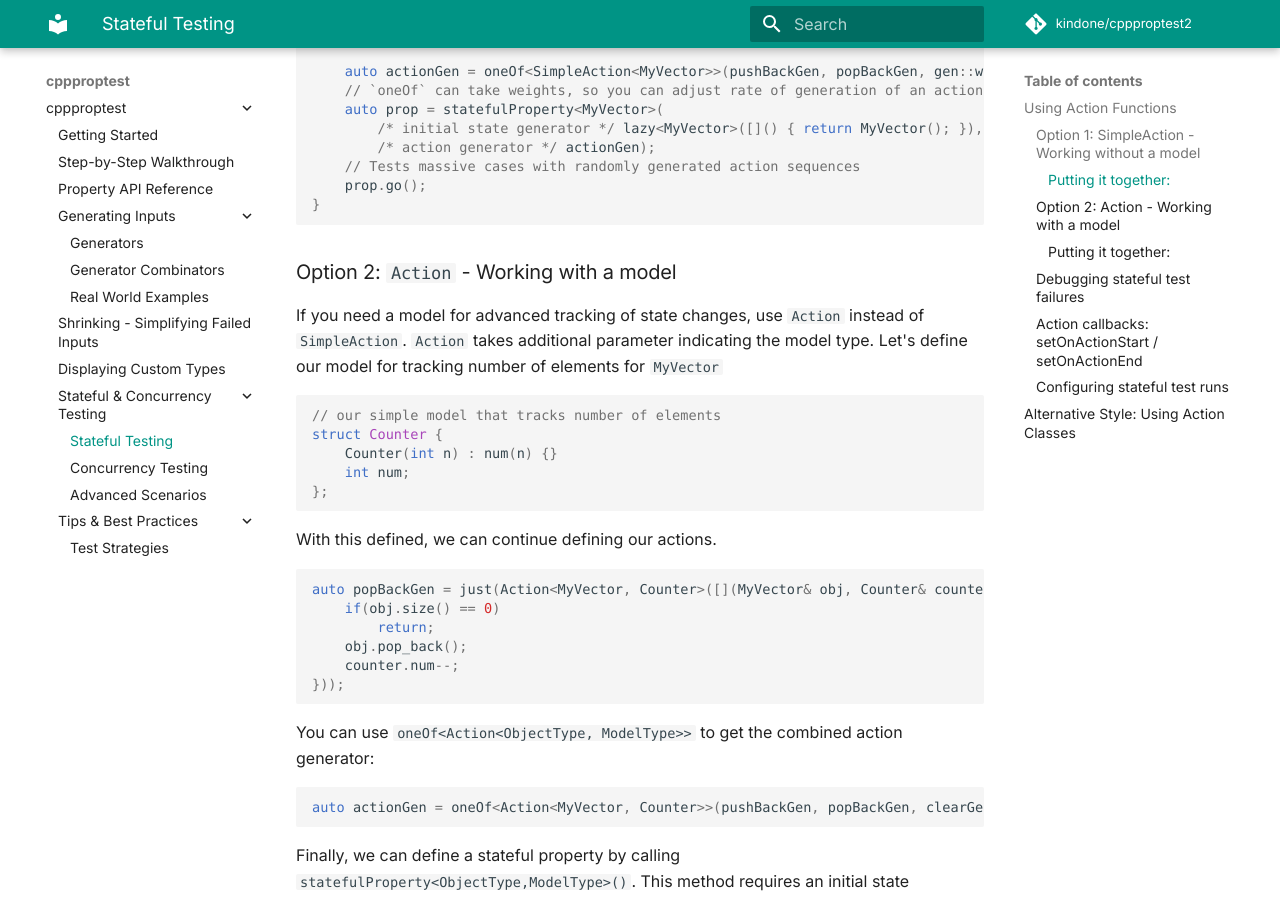
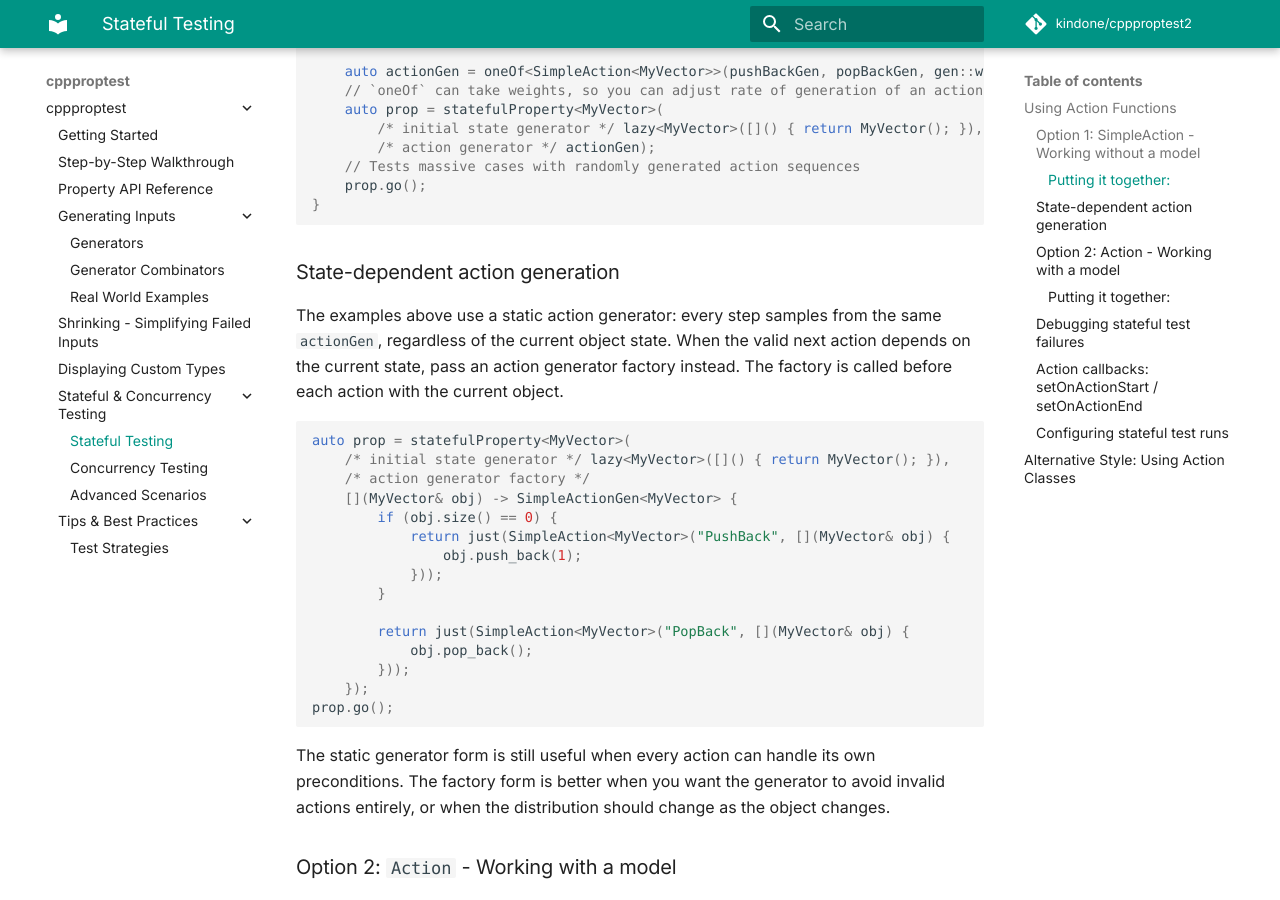
Before and after one commit to kindone/cppproptest2, an MkDocs documentation site: the page built from docs/StatefulTesting.md, in a window 1280 px wide and 900 px high, scrolled down 3336 px. Built offline with MkDocs 1.6.1 and Material for MkDocs 9.7.7, drawn with Linux system fonts in a browser that asks for light colours; some web fonts are replaced; comment, search, counter and statistics services are not loaded; some of the changed text lies outside the part shown.

Commit message:
Enhance stateful action generation

````diff
--- a/docs/StatefulTesting.md
+++ b/docs/StatefulTesting.md
@@ -146,6 +146,30 @@
 }
 ```
 
+### State-dependent action generation
+
+The examples above use a static action generator: every step samples from the same `actionGen`, regardless of the current object state. When the valid next action depends on the current state, pass an action generator factory instead. The factory is called before each action with the current object.
+
+```cpp
+auto prop = statefulProperty<MyVector>(
+    /* initial state generator */ lazy<MyVector>([]() { return MyVector(); }),
+    /* action generator factory */
+    [](MyVector& obj) -> SimpleActionGen<MyVector> {
+        if (obj.size() == 0) {
+            return just(SimpleAction<MyVector>("PushBack", [](MyVector& obj) {
+                obj.push_back(1);
+            }));
+        }
+
+        return just(SimpleAction<MyVector>("PopBack", [](MyVector& obj) {
+            obj.pop_back();
+        }));
+    });
+prop.go();
+```
+
+The static generator form is still useful when every action can handle its own preconditions. The factory form is better when you want the generator to avoid invalid actions entirely, or when the distribution should change as the object changes.
+
 ### Option 2: `Action` - Working with a model
 
 If you need a model for advanced tracking of state changes, use `Action` instead of `SimpleAction`. `Action` takes additional parameter indicating the model type. Let's define our model for tracking number of elements for `MyVector`
@@ -241,6 +265,29 @@
 }
 ```
 
+Model-based properties support the same pattern with an `Action` generator factory. The factory receives both the current object and current model, so it can choose actions from either view of state:
+
+```cpp
+auto prop = statefulProperty<MyVector, Counter>(
+    /* initial state generator */ Arbi<MyVector>(),
+    /* initial model factory */ [](MyVector& vec) { return Counter(vec.size()); },
+    /* action generator factory */
+    [](MyVector&, Counter& counter) -> ActionGen<MyVector, Counter> {
+        if (counter.num == 0) {
+            return just(Action<MyVector, Counter>("PushBack", [](MyVector& obj, Counter& cnt) {
+                obj.push_back(1);
+                cnt.num++;
+            }));
+        }
+
+        return just(Action<MyVector, Counter>("PopBack", [](MyVector& obj, Counter& cnt) {
+            obj.pop_back();
+            cnt.num--;
+        }));
+    });
+prop.go();
+```
+
 ### Debugging stateful test failures
 
 A stateful test is succesful if all tried combinations were complete without issues. On the other hand, a failed assertion or an unexpected exception would end up with a stateful test failure. The framework will print the failed condition and tried input combinations so that you can debug the failure. Among the `args`, the first arg is the initial state, and the second one is the action list:
````
Also changed, not shown: 5 other files.
